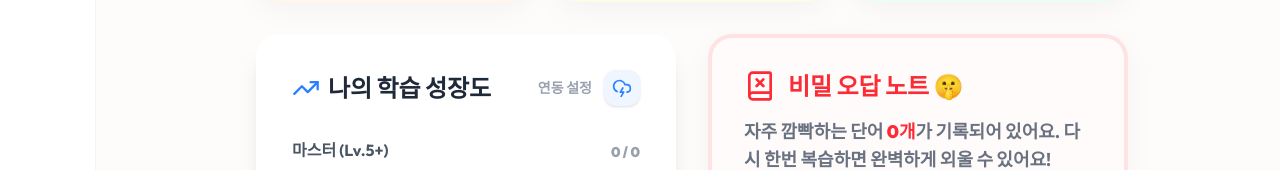
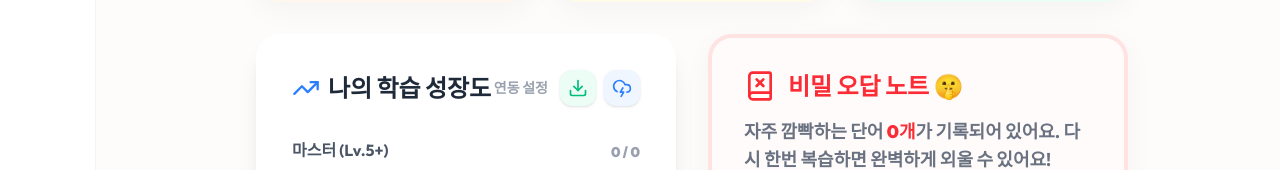
Before and after one commit to seraph0153/vocalize, a Next.js app: page /vocalize/ in a window 1280 px wide. Shown: the part 246-416 px from the top of the page. Built offline with nearby package versions, Linux system fonts and the light colour scheme.

Commit message:
Implement load from Google Sheet feature

```diff
--- a/src/components/Dashboard.tsx
+++ b/src/components/Dashboard.tsx
@@ -10,18 +10,20 @@ import {
     CloudLightning,
     Loader2,
     BookX,
-    Play
+    Play,
+    Download
 } from 'lucide-react';
 import { useWordStore } from '@/store/useWordStore';
-import { syncToGas } from '@/utils/gasSync';
+import { syncToGas, fetchFromGas } from '@/utils/gasSync';
 
 interface DashboardProps {
     onStartQuiz: (mode: 'all' | 'review' | 'wrong') => void;
 }
 
 export default function Dashboard({ onStartQuiz }: DashboardProps) {
-    const { words, dailyStreak, totalPoints, gasUrl, setGasUrl } = useWordStore();
+    const { words, dailyStreak, totalPoints, gasUrl, setGasUrl, bulkAddWords } = useWordStore();
     const [isSyncing, setIsSyncing] = useState(false);
+    const [isFetching, setIsFetching] = useState(false);
     const [showGasInput, setShowGasInput] = useState(false);
     const [tempUrl, setTempUrl] = useState(gasUrl || '');
 
@@ -44,6 +46,28 @@ export default function Dashboard({ onStartQuiz }: DashboardProps) {
             alert('동기화 실패: URL을 확인해주세요.');
         } finally {
             setIsSyncing(false);
+        }
+    };
+
+    const handleLoad = async () => {
+        if (!gasUrl) {
+            setShowGasInput(true);
+            return;
+        }
+
+        setIsFetching(true);
+        try {
+            const fetchedWords = await fetchFromGas(gasUrl);
+            if (fetchedWords && fetchedWords.length > 0) {
+                bulkAddWords(fetchedWords);
+                alert(`${fetchedWords.length}개의 새로운 단어를 시트에서 가져왔습니다!`);
+            } else {
+                alert('시트에 가져올 새로운 단어가 없습니다.');
+            }
+        } catch (err) {
+            alert('가져오기 실패: URL과 시트 내용을 확인해주세요.');
+        } finally {
+            setIsFetching(false);
         }
     };
 
@@ -93,14 +117,24 @@ export default function Dashboard({ onStartQuiz }: DashboardProps) {
                             >
                                 {gasUrl ? '설정 수정' : '연동 설정'}
                             </button>
+                            <div className="flex gap-2">
+                                <button
+                                    onClick={handleLoad}
+                                    disabled={isFetching || isSyncing}
+                                    className="p-2 bg-emerald-50 text-emerald-500 rounded-xl hover:bg-emerald-100 transition-colors shadow-sm"
+                                    title="시트에서 가져오기"
+                                >
+                                    {isFetching ? <Loader2 className="w-5 h-5 animate-spin" /> : <Download className="w-5 h-5" />}
+                                </button>
                                 <button
                                     onClick={handleSync}
-                                disabled={isSyncing}
+                                    disabled={isSyncing || isFetching}
                                     className="p-2 bg-blue-50 text-blue-500 rounded-xl hover:bg-blue-100 transition-colors shadow-sm"
                                     title="구글 시트 동기화"
                                 >
                                     {isSyncing ? <Loader2 className="w-5 h-5 animate-spin" /> : <CloudLightning className="w-5 h-5" />}
                                 </button>
+                            </div>
                         </div>
                     </div>
 
--- a/src/store/useWordStore.ts
+++ b/src/store/useWordStore.ts
@@ -12,6 +12,7 @@ interface AppState {
 
     // Actions
     addWord: (term: string, definition: string, audioUrl?: string) => void;
+    bulkAddWords: (newWords: { term: string; definition: string }[]) => void;
     deleteWord: (id: string) => void;
     editWord: (id: string, term: string, definition: string) => void;
     updateWord: (id: string, updates: Partial<Word>) => void;
@@ -42,6 +43,26 @@ export const useWordStore = create<AppState>()(
                     audioUrl,
                 };
                 set((state) => ({ words: [...state.words, newWord] }));
+            },
+
+            bulkAddWords: (newWordsList) => {
+                const currentWords = get().words;
+                const filteredNewWords = newWordsList
+                    .filter(nw => !currentWords.some(cw => cw.term.toLowerCase() === nw.term.toLowerCase()))
+                    .map(nw => ({
+                        id: crypto.randomUUID(),
+                        term: nw.term,
+                        definition: nw.definition,
+                        level: 0,
+                        nextReviewAt: Date.now(),
+                        lastReviewedAt: 0,
+                        wrongCount: 0,
+                        addedAt: Date.now(),
+                    }));
+
+                if (filteredNewWords.length > 0) {
+                    set((state) => ({ words: [...state.words, ...filteredNewWords] }));
+                }
             },
 
             deleteWord: (id) => {
--- a/src/utils/gasSync.ts
+++ b/src/utils/gasSync.ts
@@ -1,19 +1,18 @@
 /**
- * 구글 앱스 스크립트(GAS)와 연동하여 단어 목록을 시트로 전송합니다.
- * GAS에서 Web App으로 배포된 URL이 필요합니다.
+ * 구글 앱스 스크립트(GAS)와 연동하여 단어 목록을 시트로 전송하거나 가져옵니다.
  */
 
 export async function syncToGas(url: string, words: any[]) {
     try {
-        const response = await fetch(url, {
+        await fetch(url, {
             method: 'POST',
-            mode: 'no-cors', // GAS Web App은 보통 CORS 이슈로 no-cors를 사용하거나 JSONP를 고려해야 함
+            mode: 'no-cors',
             headers: {
                 'Content-Type': 'application/json',
             },
             body: JSON.stringify({
+                action: 'sync',
                 timestamp: new Date().toISOString(),
-                wordCount: words.length,
                 words: words.map(w => ({
                     term: w.term,
                     definition: w.definition,
@@ -22,11 +21,22 @@ export async function syncToGas(url: string, words: any[]) {
                 }))
             }),
         });
-
-        // no-cors 모드에서는 응답 내용을 읽을 수 없으므로 성공으로 간주
         return true;
     } catch (error) {
         console.error('GAS Sync Error:', error);
         throw error;
     }
 }
+
+export async function fetchFromGas(url: string) {
+    try {
+        // GET 요청으로 시트 데이터를 가져옴
+        const response = await fetch(`${url}?action=read`);
+        if (!response.ok) throw new Error('Network response was not ok');
+        const data = await response.json();
+        return data.words as { term: string; definition: string }[];
+    } catch (error) {
+        console.error('GAS Fetch Error:', error);
+        throw error;
+    }
+}
```
Lines whose indentation alone changed are shown as unchanged.
